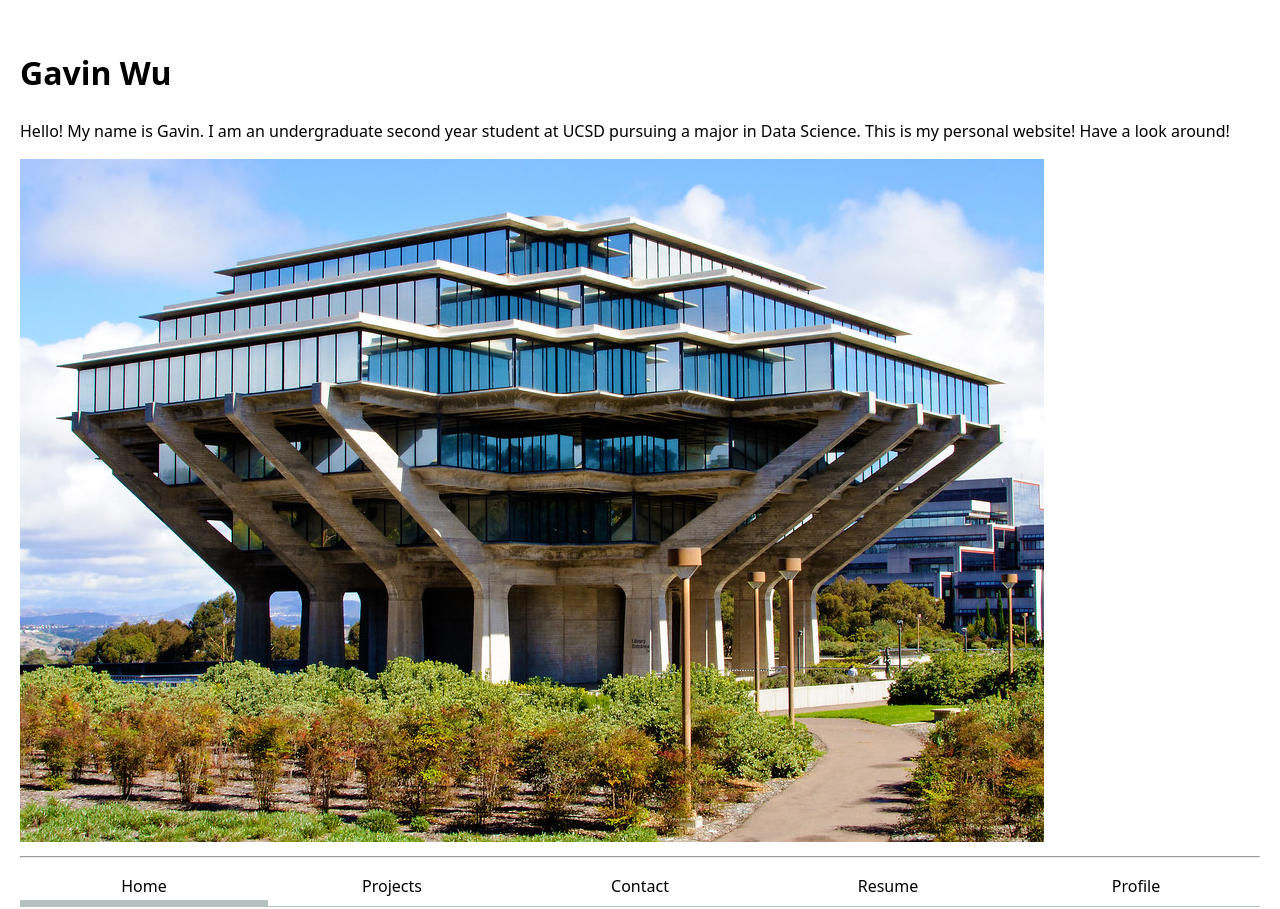
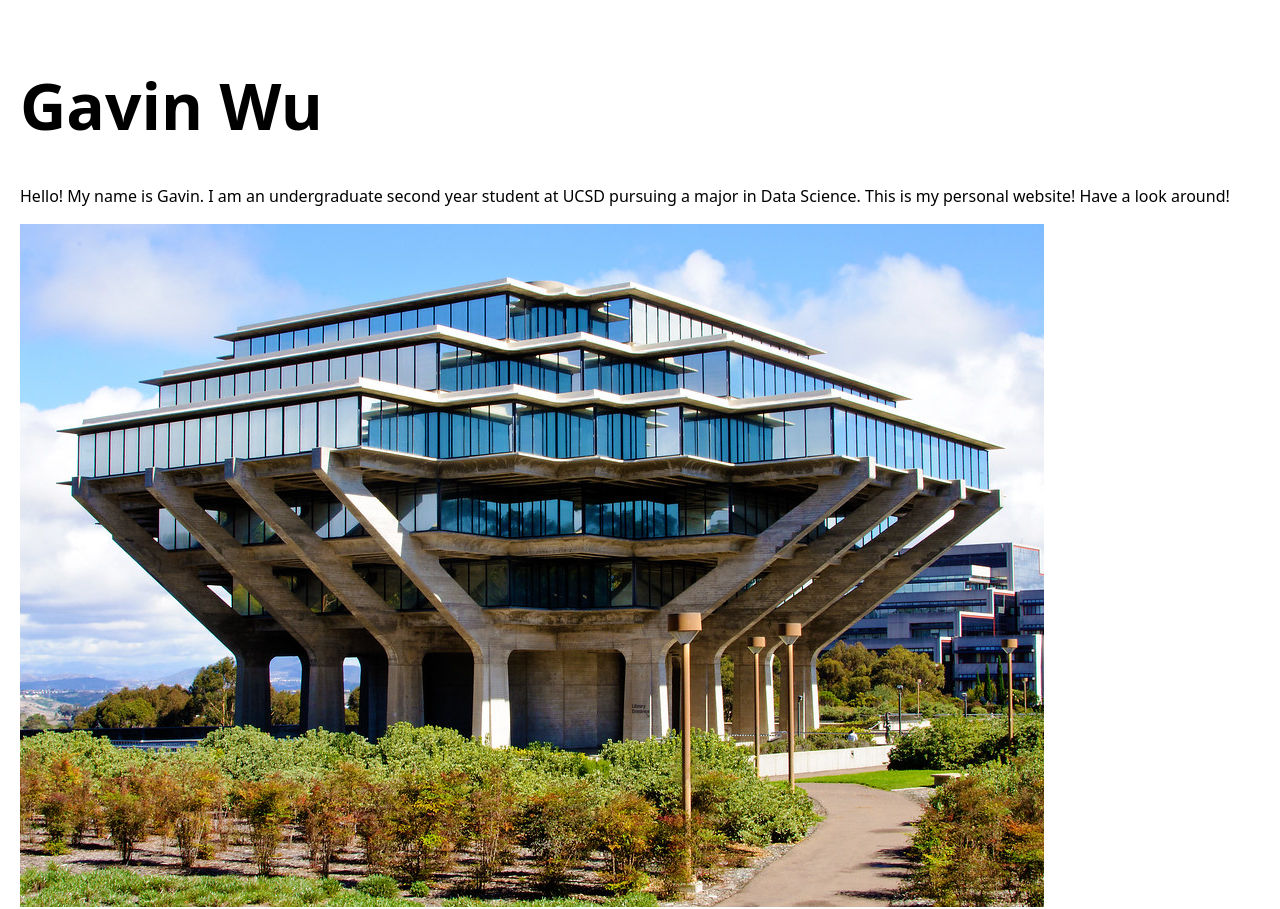
Before and after one commit to Gavin55555555555555/portfolio, a plain HTML site: page index.html in a window 1280 px wide. Shown: the top 909 px of the page. Drawn offline with Linux system fonts and the light colour scheme.

Commit message:
Update styles.css

```diff
--- a/styles.css
+++ b/styles.css
@@ -70,3 +70,12 @@ form{
   }
 
 }
+
+h1,h2,h3,h4,h5{
+  line-height: 1.1;
+  text-wrap: balance;
+}
+
+h1{
+  font-size: 400%;
+}
```
